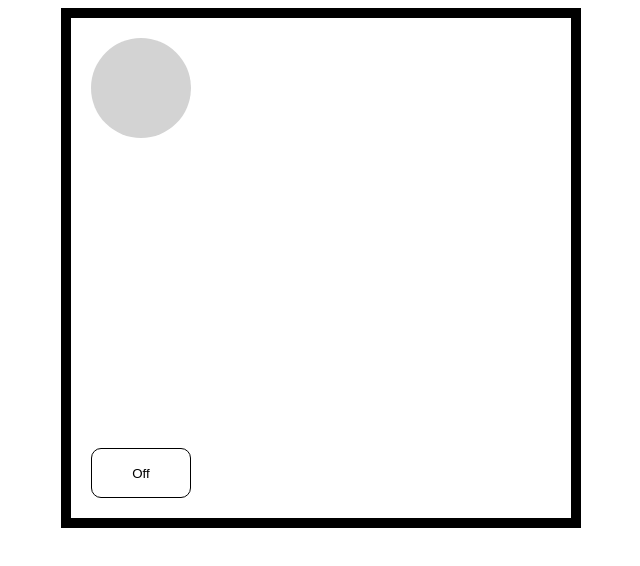
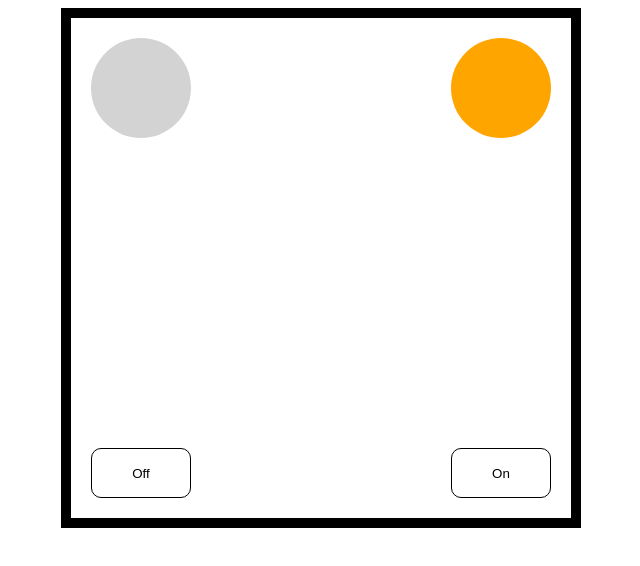
Before and after one commit to kenyon-luce/react-exercises, a React (Create React App) app: page / in a window 1280 px wide. Shown: the top 566 px of the page, without its empty margins (319-959 px from the left). Built offline with nearby package versions, Linux system fonts and the light colour scheme; the HTML template or start-up script is replaced by a standard one.

Commit message:
added second lamp

```diff
--- a/src/App.js
+++ b/src/App.js
@@ -4,7 +4,7 @@ import Lamp from "./Lamp";
 import LightSwitch from "./LightSwitch";
 
 //Components
-const Star = () => React.createElement('div', null, 'This is a little star');
+// const Star = () => React.createElement('div', null, 'This is a little star');
 
 const Room = styled.div`
     position: relative;
@@ -25,19 +25,28 @@ const Room = styled.div`
 
 const App = () => {
     // return Star();
-    const [isLampOn, setIsLampOn] = useState(false) //set off by default
-    const lightSwitch = () => setIsLampOn(prev => !prev); //switches the boolean value to true once activated and vice versa
-
+    const [isLampOn1, setIsLampOn1] = useState(false) //set off by default
+    const [isLampOn2, setIsLampOn2] = useState(true) //set off by default
+    const lightSwitch1 = () => setIsLampOn1(prev => !prev); //switches the boolean value to true once activated and vice versa
+    const lightSwitch2 = () => setIsLampOn2(prev => !prev);
+    //applying this for each individual lamp
     return (
         //the below tags are being used similar to classes in Java
         <Room>
             {/*the below attributes are called props, which control the properties of that tag*/}
-            <Lamp lampOn={isLampOn} position='left'/>
+            <Lamp lampOn={isLampOn1} position='left'/>
+            <Lamp lampOn={isLampOn2} position='right'/>
             <LightSwitch
                 name='one'
-                callback={lightSwitch}
-                switchOn={isLampOn}
+                callback={lightSwitch1}
+                switchOn={isLampOn1}
                 position='left'
+            />
+            <LightSwitch
+                name='two'
+                callback={lightSwitch2}
+                switchOn={isLampOn2}
+                position='right'
             />
         </Room>
     )
```
